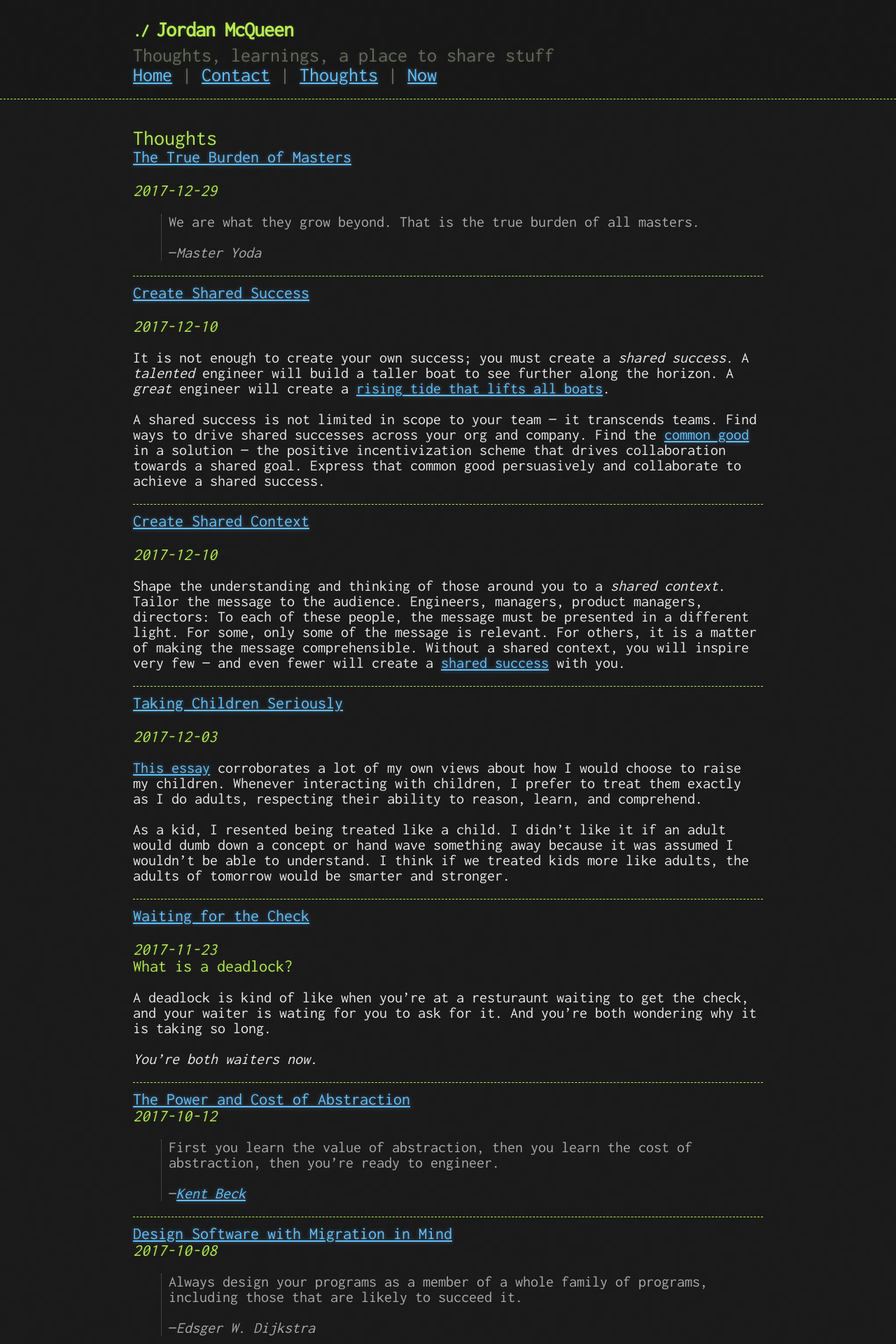
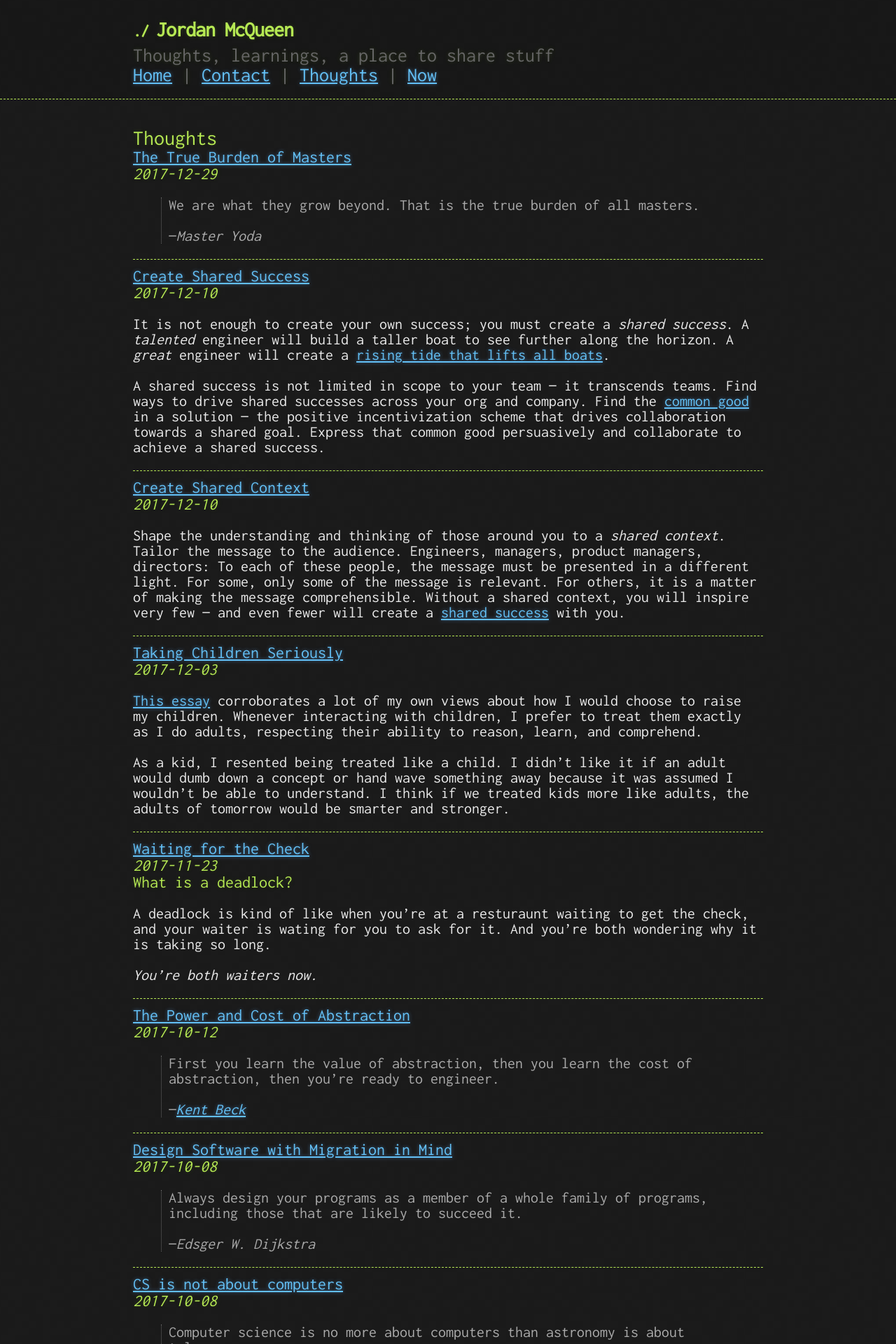
Before and after one commit to mcqueenjordan/mcqueenjordan.github.io, a Jekyll site: the page built from thoughts.md, in a window 1280 px wide. Shown: the top 1920 px of the page at 70% size. Built offline with Jekyll 4.4.1, drawn with Linux system fonts in a browser that asks for light colours; our own code applies the rules of GitHub Pages for plain Markdown files.

Commit message:
spacing, style, line breaks

```diff
--- a/thoughts.md
+++ b/thoughts.md
@@ -4,12 +4,13 @@ layout: default
 
 # Thoughts
 
+
 {% assign thoughts = site.thought | sort: 'published_date' | reverse %}
 {% for thought in thoughts %}
 
 <h2><a href="/thought/{{ thought.name }}">{{ thought.title }}</a><br>
 {% if thought.category != "quote" %}
-{{ thought.subtitle }}<br>
+{{ thought.subtitle }}
 {% endif %}
 <em>{{ thought.published_date }}</em>
 </h2>
```
